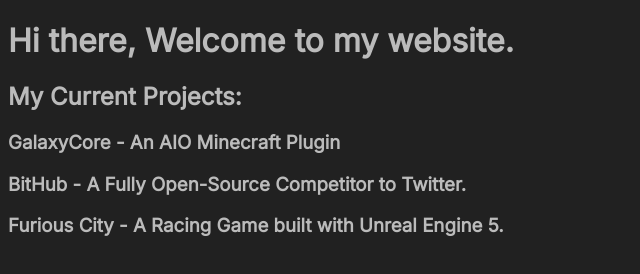
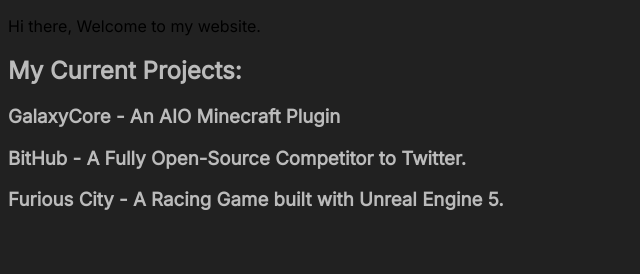
Before and after one commit to GalaxyModzDev/galaxymodzdev.github.io, a plain HTML site: page index.html in a window 1280 px wide. Shown: the whole page, without its empty margins (0-640 px from the left). Drawn offline with Linux system fonts and the light colour scheme.

Commit message:
text fix 1

```diff
--- a/assets/css/styles.css
+++ b/assets/css/styles.css
@@ -5,6 +5,6 @@ body {
 h1,
 h2,
 h3,
-h4 {
+h4 p {
   color: #bbbbbb;
 }
--- a/index.html
+++ b/index.html
@@ -16,9 +16,9 @@
         font-family: "Inter", sans-serif;
       }
     </style>
+    <p>Hi there, Welcome to my website.</p>
   </head>
   <body>
-    <h1>Hi there, Welcome to my website.</h1>
     <h2>My Current Projects:</h2>
     <h3>GalaxyCore - An AIO Minecraft Plugin</h3>
     <h3>BitHub - A Fully Open-Source Competitor to Twitter.</h3>
```
